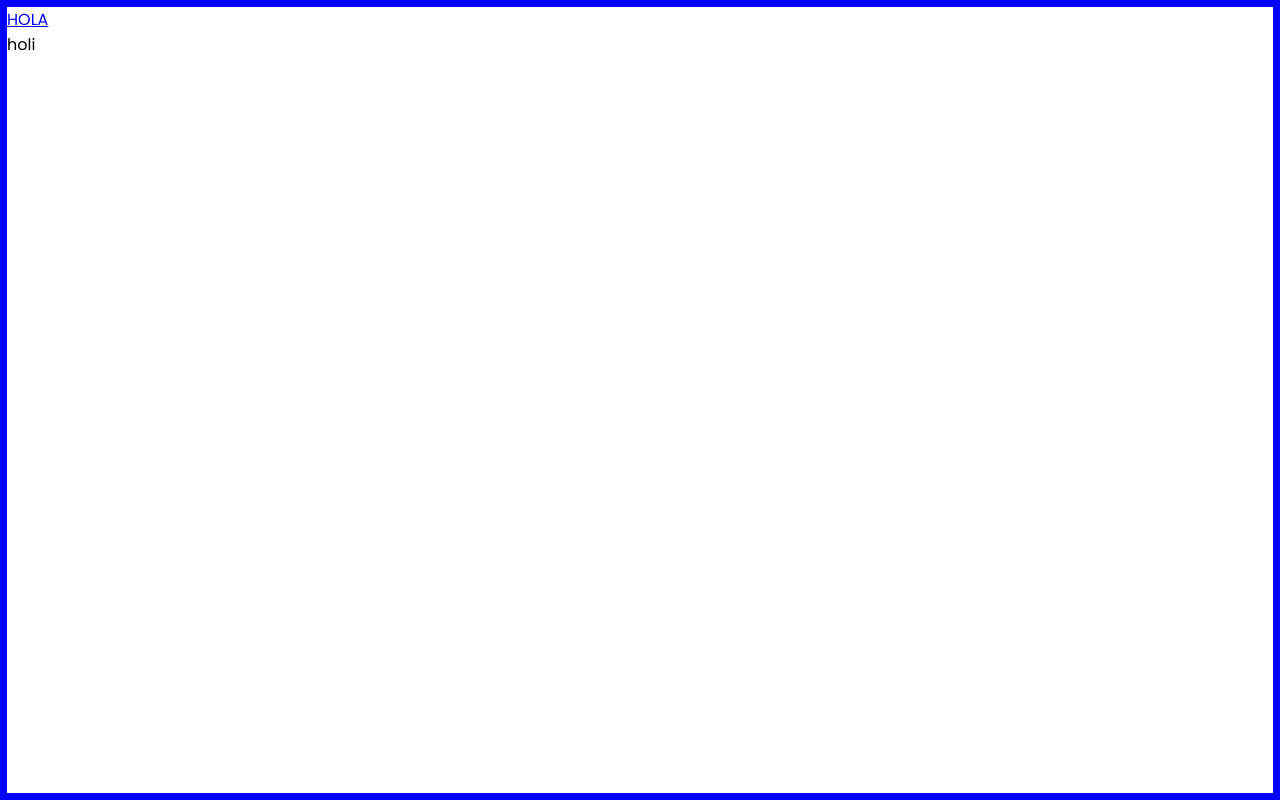
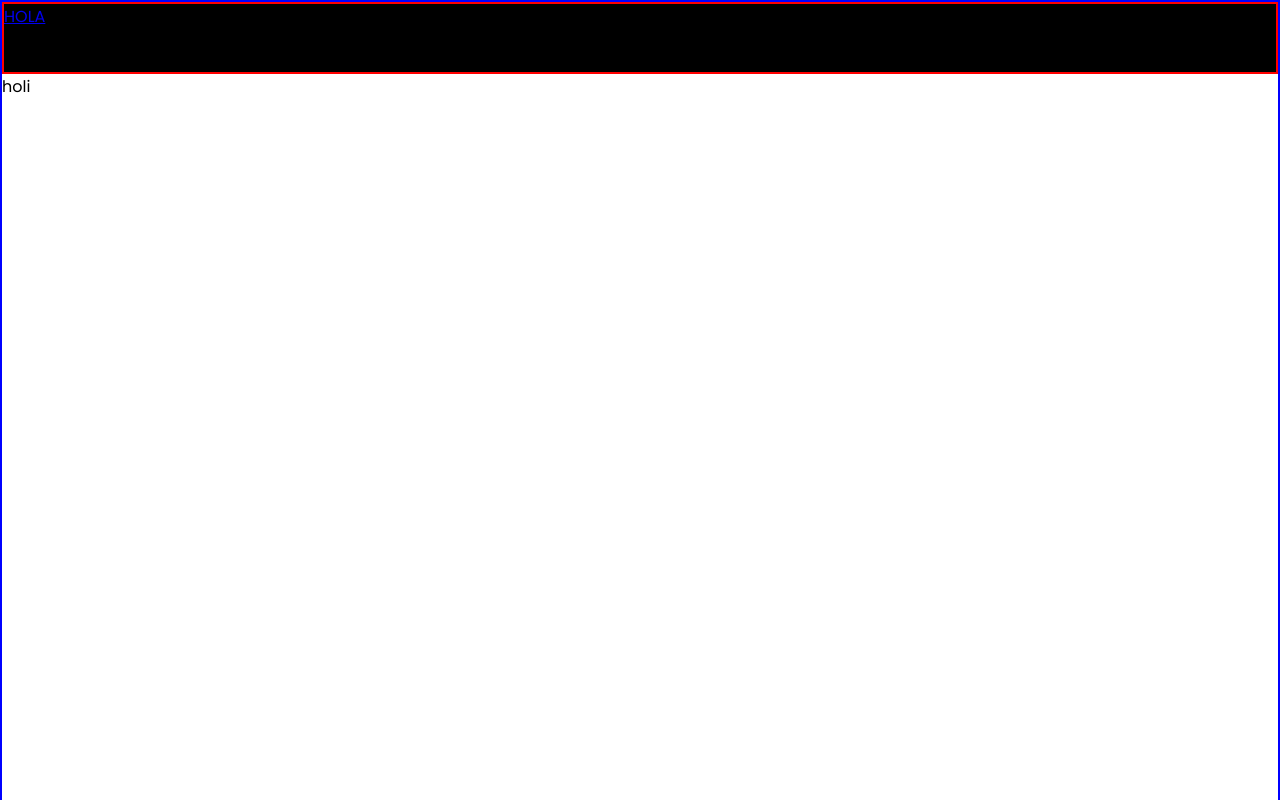
Before and after one commit to Teresadma/Maquetacion, a plain HTML site: page CODENOTCH/landing.html in a window 1280 px wide. Shown: the top 800 px of the page. Drawn offline with Linux system fonts and the light colour scheme.

Commit message:
Modificaciones

```diff
--- a/CODENOTCH/landing.css
+++ b/CODENOTCH/landing.css
@@ -11,16 +11,16 @@
 
 main{
     width: 100vw;
-    height: 100vh;
+    height: 200vh;
 
     display:flex;
     flex-direction: column;
-    border:7px solid blue;
+    border:2px solid blue;
 }
 
-/* .cabecera{
+.cabecera{
     width: 100%;
-    height: 90%;
+    height: 4.5%;
     background-color: #000000;
     border:2px solid red;
-} */
+}
```
